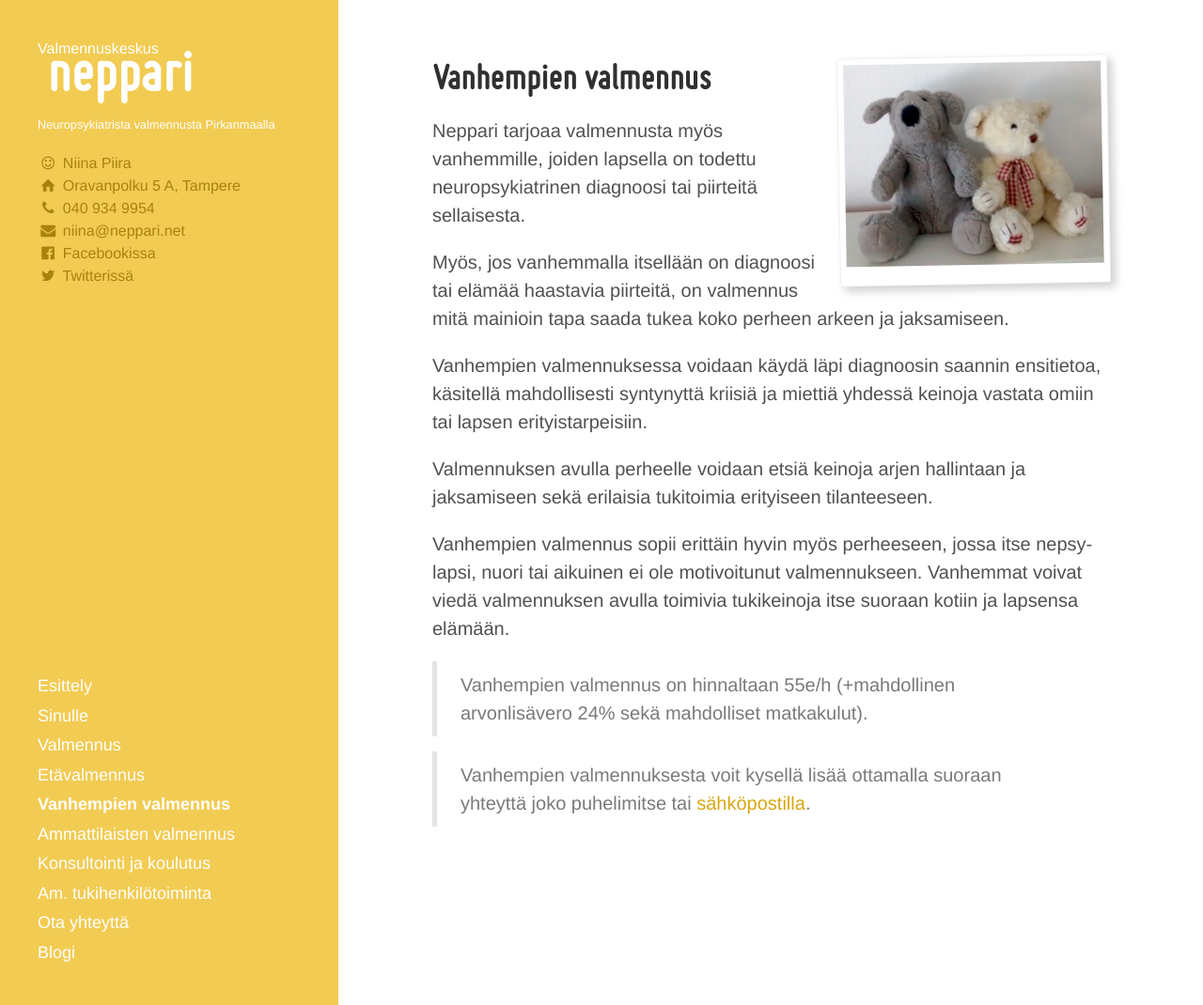
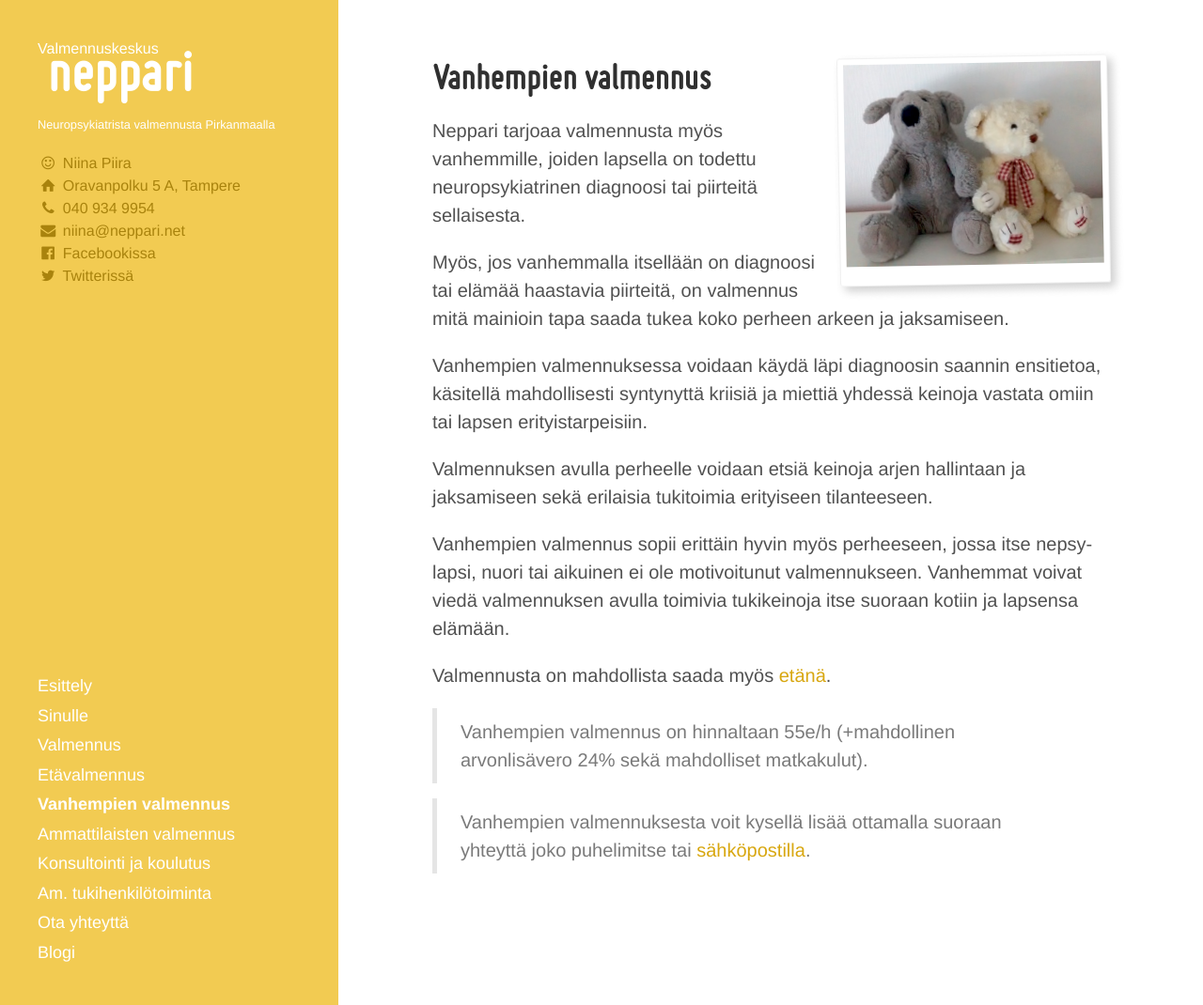
Before and after one commit to niinapiira/neppari.net, a Jekyll site: the page built from vanhempien-valmennus.md, in a window 1280 px wide and 1070 px high. Shown: the whole window at 94% size. Built offline with Jekyll 4.4.1, drawn with Linux system fonts in a browser that asks for light colours.

Commit message:
Updated vanhempien-valmennus.md

```diff
--- a/vanhempien-valmennus.md
+++ b/vanhempien-valmennus.md
@@ -26,6 +26,8 @@ Valmennuksen avulla perheelle voidaan etsiä keinoja arjen hallintaan ja jaksami
 
 Vanhempien valmennus sopii erittäin hyvin myös perheeseen, jossa itse nepsy-lapsi, nuori tai aikuinen ei ole motivoitunut valmennukseen. Vanhemmat voivat viedä valmennuksen avulla toimivia tukikeinoja itse suoraan kotiin ja lapsensa elämään.
 
+Valmennusta on mahdollista saada myös [etänä](/etavalmennus).
+
 > Vanhempien valmennus on hinnaltaan 55e/h (+mahdollinen arvonlisävero 24% sekä mahdolliset matkakulut).
 
 > Vanhempien valmennuksesta voit kysellä lisää ottamalla suoraan yhteyttä joko puhelimitse tai [sähköpostilla](/ota-yhteytta).
```
